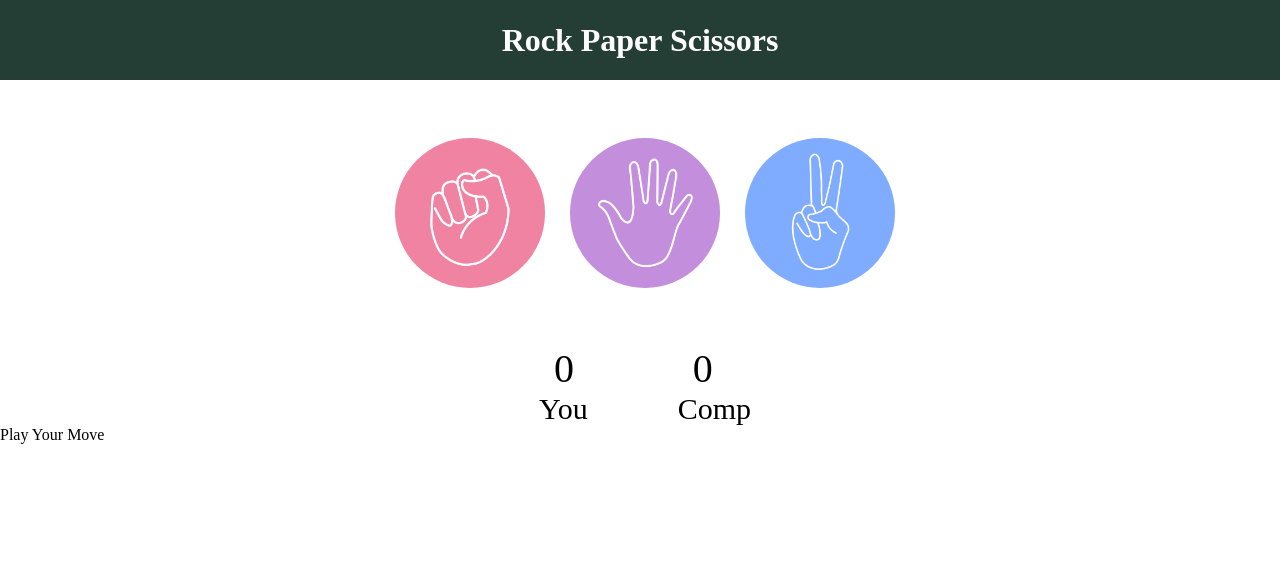
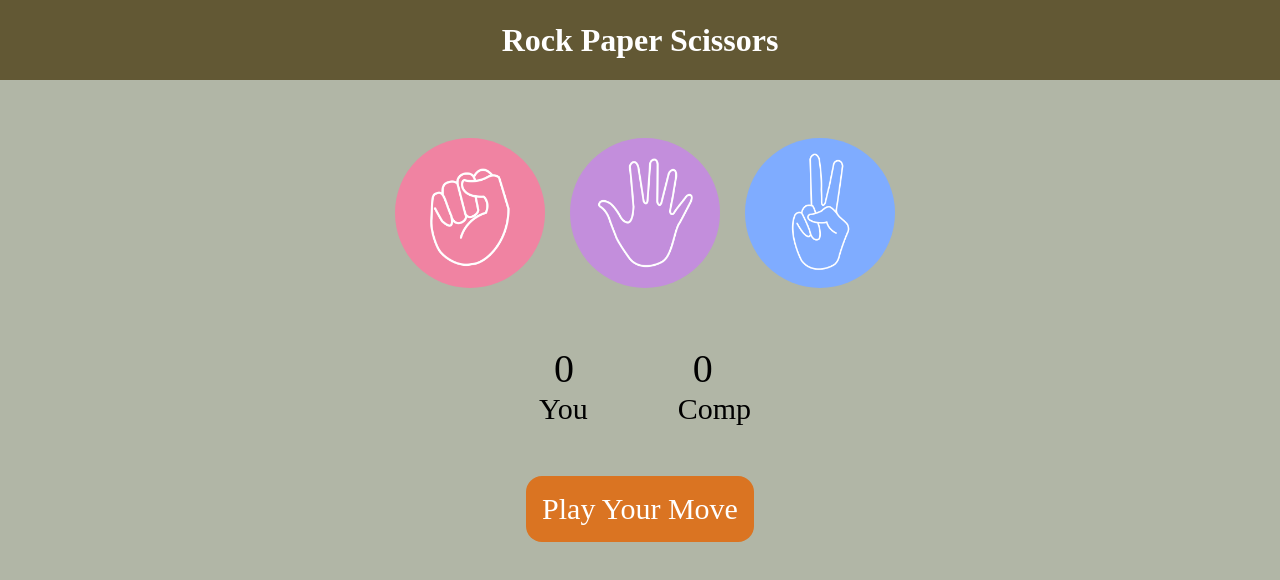
Before and after one commit to Sumit-2005/Rock-Paper-Scissors-Game, a plain HTML site: page index.html in a window 1280 px wide. Drawn offline with Linux system fonts and the light colour scheme.

Commit message:
CSS changes complete

```diff
--- a/style.css
+++ b/style.css
@@ -3,8 +3,12 @@
     padding: 0;
 }
 
+body {
+    background-color: #B1B6A6;
+}
+
 header {
-    background-color: #243E36;
+    background-color: #625834;
     color: white;
     height: 80px;
     display: flex;
@@ -17,7 +21,6 @@ header {
     justify-content: center;
     align-items: center;
     margin-top: 50px;
-
 }
 
 
@@ -60,3 +63,18 @@ img {
     font-size: 40px;
     margin-left: 15px;
 }
+
+.msg-container {
+    display: flex;
+    justify-content: center;
+    margin-top: 50px;
+    font-size: 30px;
+}
+
+#msg {
+    display: inline;
+    background-color: #DA7422;
+    color: white;
+    padding: 1rem;
+    border-radius: 1rem;
+}
```
